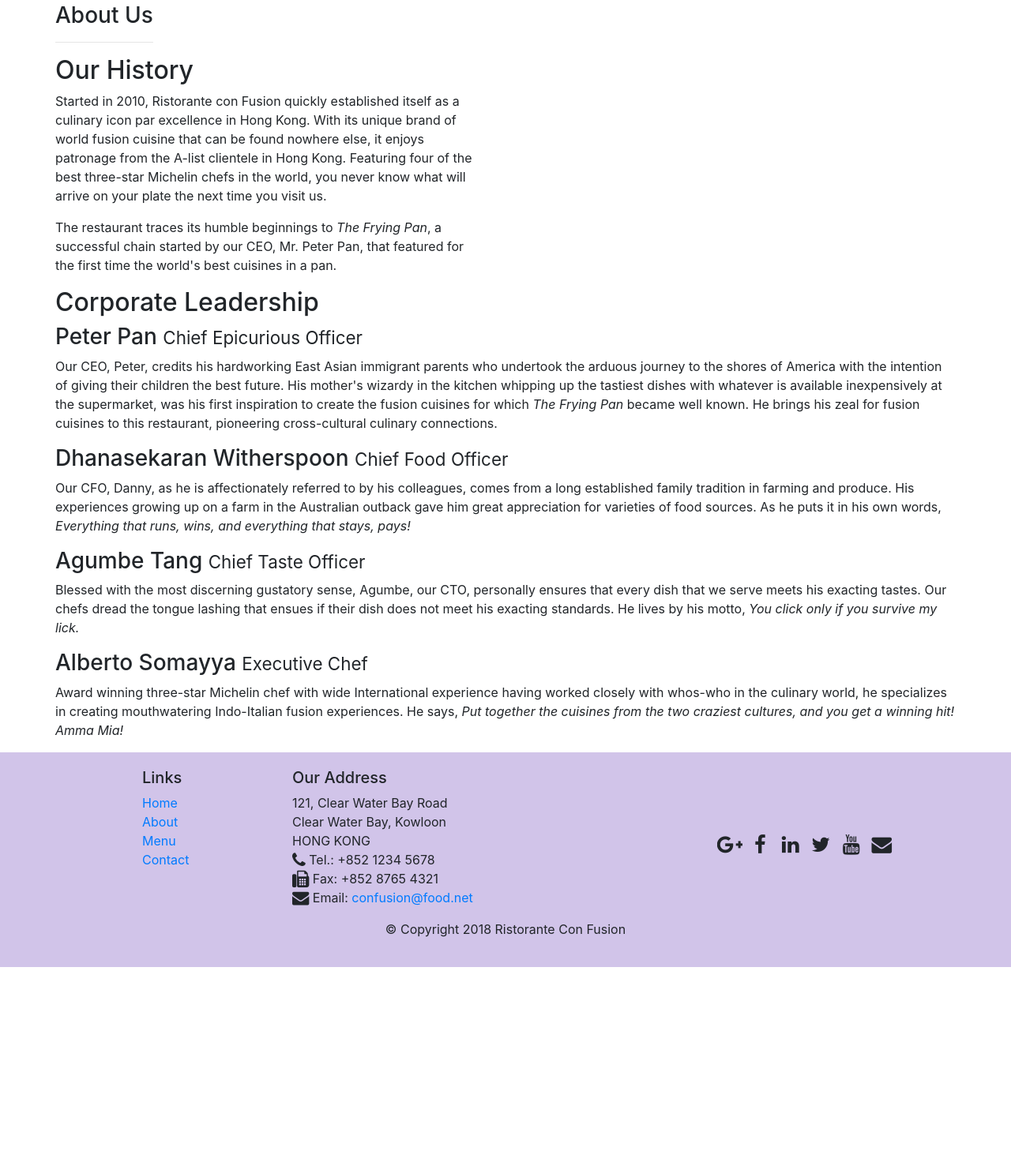
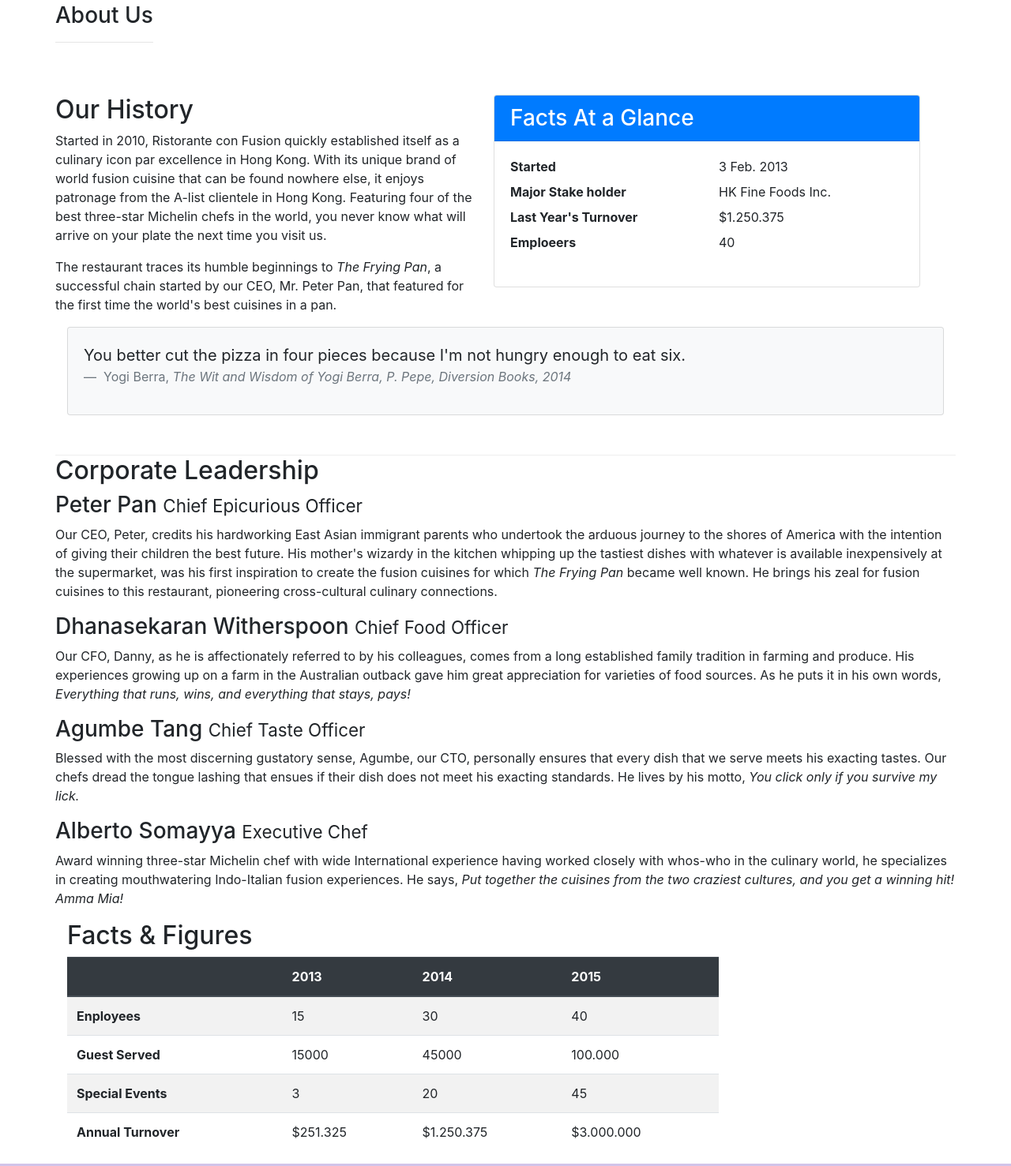
Before and after one commit to chalkinanatalya/project, a website: page aboutus.html in a window 1280 px wide. Shown: the part 415-1892 px from the top of the page at 79% size. Before the commit the page ends 1640 px from the top, so only its background shows below. Drawn offline with nearby package versions, Linux system fonts and the light colour scheme.

Commit message:
Tables and Cards

```diff
--- a/aboutus.html
+++ b/aboutus.html
@@ -63,7 +63,7 @@
             </div>
         </div>
 
-        <div class="row">
+        <div class="row row-content">
             <div class="col-sm-6 row align-items-center col-xl-6">
                 <h2>Our History</h2>
                 <p>Started in 2010, Ristorante con Fusion quickly established itself as a culinary icon par excellence
@@ -74,9 +74,37 @@
                 <p>The restaurant traces its humble beginnings to <em>The Frying Pan</em>, a successful chain started by
                     our CEO, Mr. Peter Pan, that featured for the first time the world's best cuisines in a pan.</p>
             </div>
-            <div>
+            <div class="col-12 col-sm-6">
+                <div class="card">
+                    <h3 class="card-header bg-primary text-white">Facts At a Glance</h3>
+                    <div class="card-body">
+                        <dl class="row">
+                            <dt class="col-6">Started</dt>
+                            <dd class="col-6">3 Feb. 2013</dd>
+                            <dt class="col-6">Major Stake holder</dt>
+                            <dd class="col-6">HK Fine Foods Inc.</dd>
+                            <dt class="col-6">Last Year's Turnover</dt>
+                            <dd class="col-6">$1.250.375</dd>
+                            <dt class="col-6">Emploeers</dt>
+                            <dd class="col-6">40</dd>
+                        </dl>
+                    </div>
+                </div>
+            </div>
+            <div class="col-12">
+                <div class="card card-body bg-light">
+                    <blockquote class="blockquote">
+                        <p class="mb-0">You better cut the pizza in four pieces because
+                            I'm not hungry enough to eat six.</p>
+                        <footer class="blockquote-footer"> Yogi Berra,
+                            <cite title="Sourse Title">The Wit and Wisdom of Yogi Berra,
+                                P. Pepe, Diversion Books, 2014</cite>
+                        </footer>
+                    </blockquote>
+                </div>
             </div>
         </div>
+
 
 
         <div class="row">
@@ -112,9 +140,52 @@
                         winning hit! Amma Mia!</em></p>
             </div>
         </div>
-
+        <div class="row row content">
+            <div class="col-12 col-sm-9">
+                <h2>Facts &amp; Figures</h2>
+                <div class="table-responsive">
+                    <table class="table table-striped">
+                        <thead class="thead-dark">
+                            <tr>
+                                <th>&nbsp;</th>
+                                <th>2013</th>
+                                <th>2014</th>
+                                <th>2015</th>
+                            </tr>
+                        </thead>
+                        <tbody>
+                            <tr>
+                                <th>Enployees</th>
+                                <td>15</td>
+                                <td>30</td>
+                                <td>40</td>
+                            </tr>
+                            <tr>
+                                <th>Guest Served</th>
+                                <td>15000</td>
+                                <td>45000</td>
+                                <td>100.000</td>
+                            </tr>
+                            <tr>
+                                <th>Special Events</th>
+                                <td>3</td>
+                                <td>20</td>
+                                <td>45</td>
+                            </tr>
+                            <tr>
+                                <th>Annual Turnover</th>
+                                <td>$251.325</td>
+                                <td>$1.250.375</td>
+                                <td>$3.000.000</td>
+                            </tr>
+                        </tbody>
+                    </table>
+                </div>
+            </div>
+            <div class="col-12 col-sm-3">
+            </div>
+        </div>
     </div>
-
     <footer class="footer">
         <div class="container">
             <div class="row">
```
